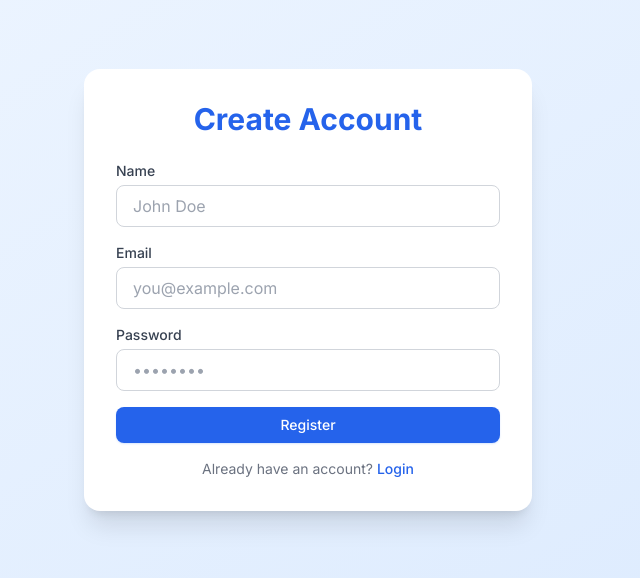
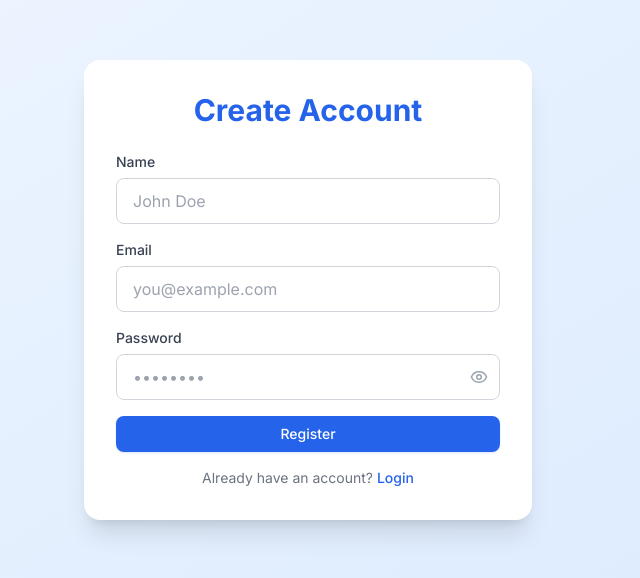
Before and after one commit to Sara12-2/FinTrack_MERN_Stack_Project, a React app in the folder frontend/: page /register in a window 1280 px wide. Shown: the part 110-688 px from the top of the page, without its empty margins (332-972 px from the left). Built offline with nearby package versions, Linux system fonts and the light colour scheme; the HTML template or start-up script is replaced by a standard one.

Commit message:
feat: updated Input with icons and password toggle

```diff
--- a/frontend/src/components/ui/Input.jsx
+++ b/frontend/src/components/ui/Input.jsx
@@ -1,9 +1,64 @@
-export default function Input({ label, error, ...props }) {
+import { useState } from 'react';
+import { Eye, EyeOff } from 'lucide-react';
+
+export default function Input({
+  label,
+  error,
+  icon: Icon,
+  type = 'text',
+  className = '',
+  ...props
+}) {
+  const [showPassword, setShowPassword] = useState(false);
+
+  // Password field ke liye type toggle
+  const inputType = type === 'password' && showPassword ? 'text' : type;
+
   return (
     <div className="mb-4">
-      {label && <label className="block text-sm font-medium mb-1 text-gray-700">{label}</label>}
-      <input className={`input-field ${error ? 'border-red-500' : ''}`} {...props} />
-      {error && <p className="text-red-500 text-xs mt-1">{error}</p>}
+      {label && (
+        <label className="block text-sm font-medium mb-1.5 text-gray-700">
+          {label}
+        </label>
+      )}
+
+      <div className="relative">
+        {/* Left Icon (Agar diya gaya ho) */}
+        {Icon && (
+          <div className="absolute inset-y-0 left-0 pl-3 flex items-center pointer-events-none">
+            <Icon size={18} className="text-gray-400" />
+          </div>
+        )}
+
+        <input
+          type={inputType}
+          className={`w-full px-4 py-2.5 bg-white border rounded-lg transition-all outline-none focus:ring-2 focus:ring-primary-500/20 focus:border-primary-500
+            ${Icon ? 'pl-10' : ''}
+            ${type === 'password' ? 'pr-10' : ''}
+            ${error ? 'border-red-500 focus:border-red-500 focus:ring-red-500/20' : 'border-gray-300'}
+            ${className}`}
+          {...props}
+        />
+
+        {/* Password Visibility Toggle */}
+        {type === 'password' && (
+          <button
+            type="button"
+            onClick={() => setShowPassword(!showPassword)}
+            className="absolute inset-y-0 right-0 pr-3 flex items-center text-gray-400 hover:text-gray-600 focus:outline-none"
+          >
+            {showPassword ? <EyeOff size={18} /> : <Eye size={18} />}
+          </button>
+        )}
+      </div>
+
+      {/* Error Message */}
+      {error && (
+        <p className="text-red-500 text-xs mt-1.5 flex items-center gap-1">
+          <span className="w-1 h-1 bg-red-500 rounded-full"></span>
+          {error}
+        </p>
+      )}
     </div>
   );
 }
```
